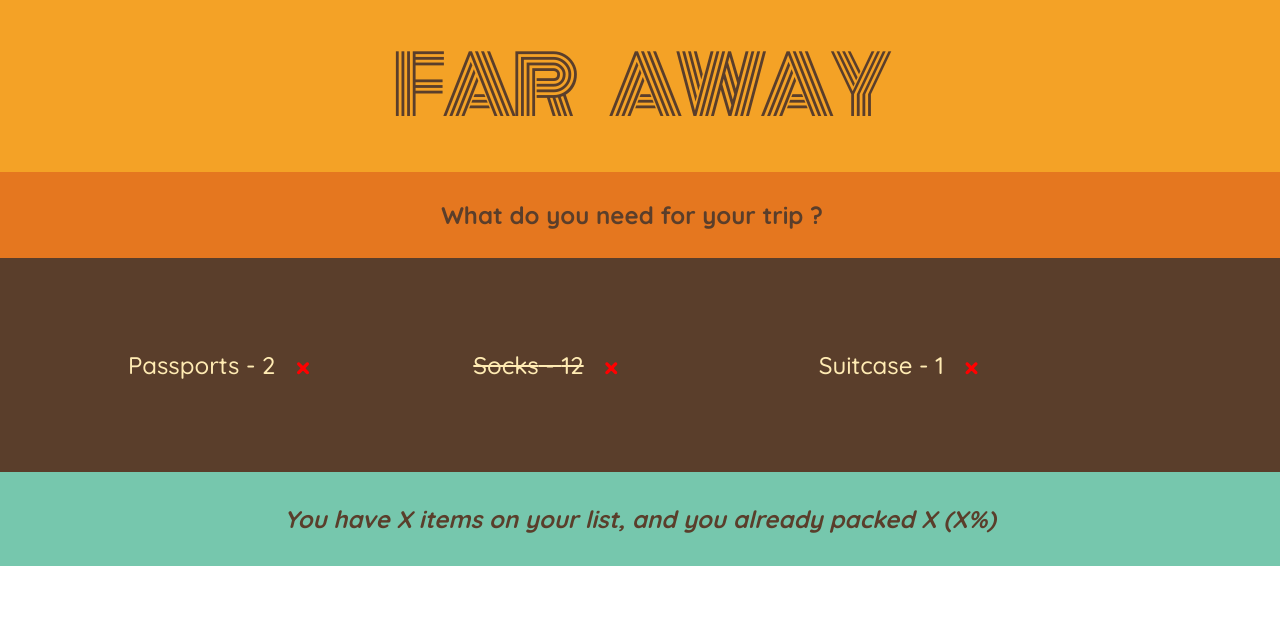
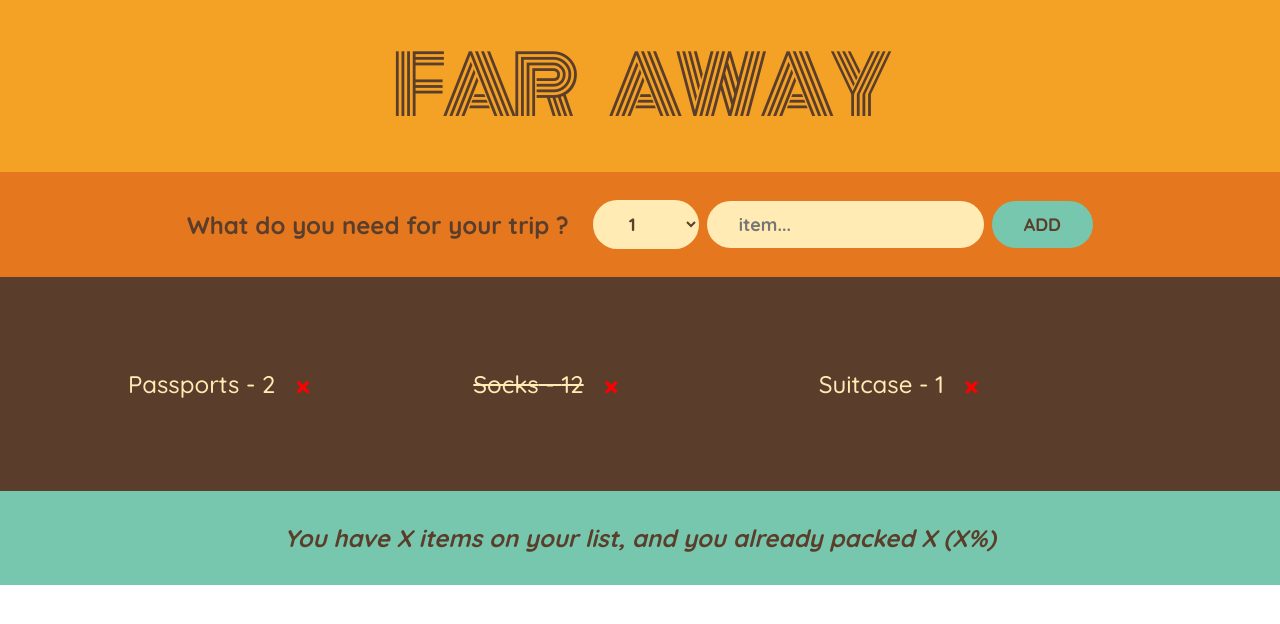
Before and after one commit to Erson1989x/Travel-App-React, a React (Vite) app: page / in a window 1280 px wide. Shown: the top 624 px of the page. Built offline with nearby package versions, Linux system fonts and the light colour scheme.

Commit message:
progress

```diff
--- a/src/components/Form/Form.jsx
+++ b/src/components/Form/Form.jsx
@@ -1,11 +1,42 @@
-import React from 'react'
+import React from "react";
+import { useState } from "react";
 
 export const Form = () => {
+  const [description, setDescription] = useState("");
+  const [quantity, setquantity] = useState(1);
+
+  const handleSubmit = (e) => {
+    e.preventDefault();
+
+    if (!description) return;
+
+    const newItem = {
+      description,
+      quantity,
+      packed : false ,
+      id: Date.now(),
+    };
+    console.log(newItem);
+
+    setDescription("");
+    setquantity(1);
+  };
+
+
   return (
-    <div className='add-form'>
+    <form className="add-form" onSubmit={handleSubmit}>
       <h3>What do you need for your trip ?</h3>
-    </div>
-  )
-}
+      <select defaultValue={1} value={quantity} onChange={(e) => setquantity(Number(e.target.value))} >
+        {Array.from({ length: 20 }, (_, i) => i + 1).map((i) => (
+          <option key={i} value={i}>
+            {i}
+          </option>
+        ))}
+      </select>
+      <input type="text" placeholder="item..." value={description} onChange={(e) => setDescription(e.target.value)} />
+      <button>Add</button>
+    </form>
+  );
+};
 
-export default Form
+export default Form;
```
